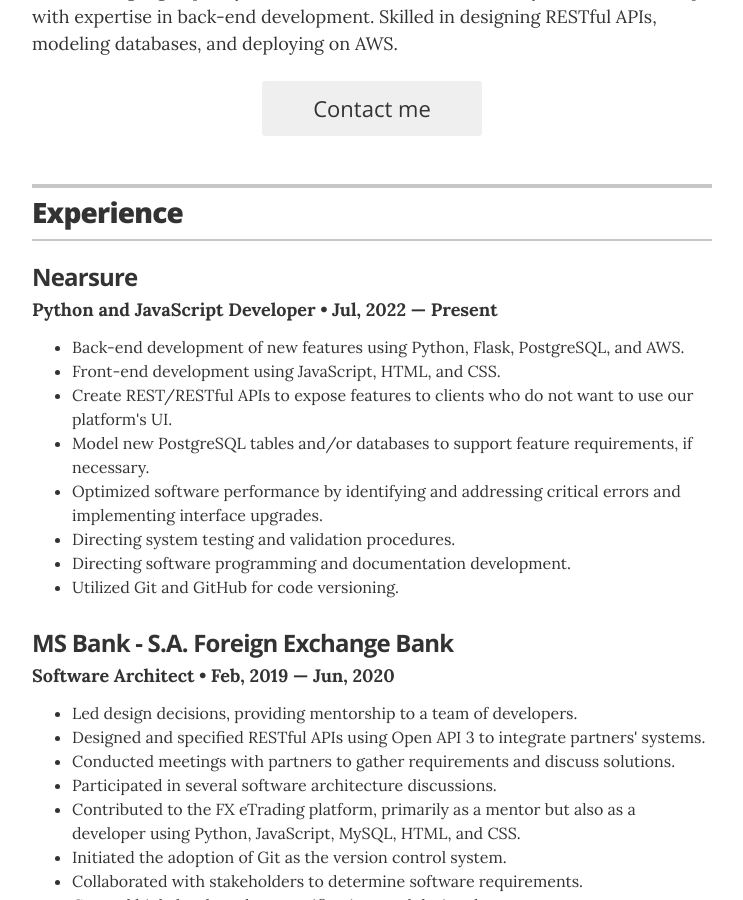
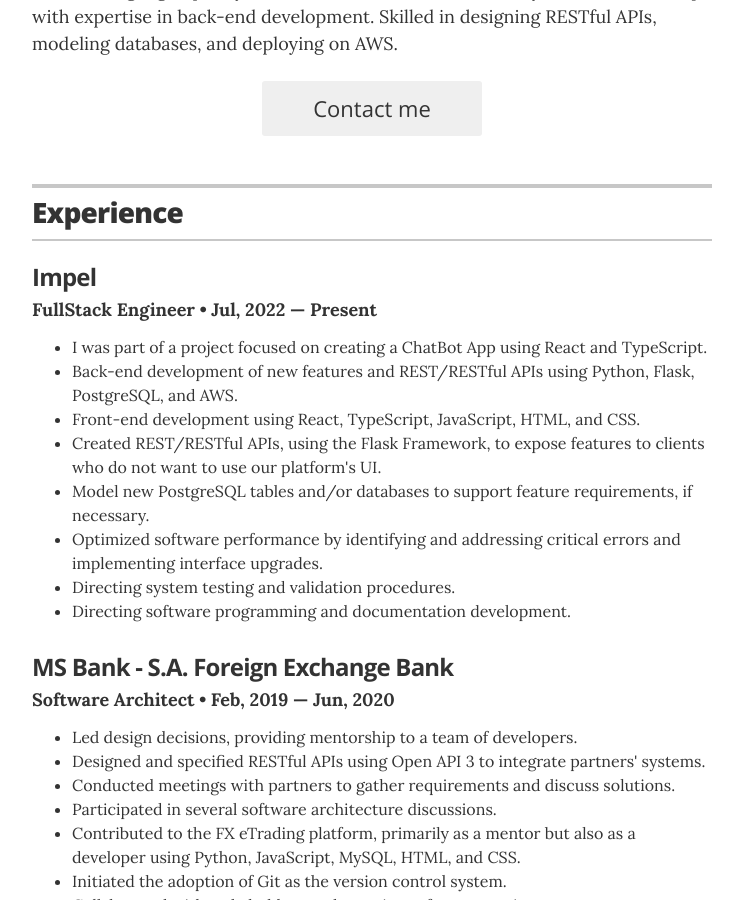
Before and after one commit to eduardomrocha/resume, a Jekyll site: the page built from index.html, in a window 1280 px wide and 900 px high, scrolled down 269 px. Shown: the whole window, without its empty margins (268-1011 px from the left). Built offline with Jekyll 4.4.1, drawn with Linux system fonts in a browser that asks for light colours; some of the changed text lies outside the part shown.

Commit message:
update experience

```diff
--- a/_data/experience.yml
+++ b/_data/experience.yml
@@ -1,22 +1,23 @@
 ---
 # Jobs
-# Semi Senior Python and JavaScript Developer
-- company: Nearsure
-  position: Python and JavaScript Developer
+- company: Impel
+  position: FullStack Engineer
   duration: Jul, 2022 &mdash; Present
   activities:
-    - activity: Back-end development of new features using Python, Flask,
-                PostgreSQL, and AWS.
-    - activity: Front-end development using JavaScript, HTML, and CSS.
-    - activity: Create REST/RESTful APIs to expose features to clients who do
-                not want to use our platform's UI.
+    - activity: I was part of a project focused on creating a ChatBot
+                App using React and TypeScript.
+    - activity: Back-end development of new features and REST/RESTful APIs using
+                Python, Flask, PostgreSQL, and AWS.
+    - activity: Front-end development using React, TypeScript, JavaScript, HTML,
+                and CSS.
+    - activity: Created REST/RESTful APIs, using the Flask Framework, to expose
+                features to clients who do not want to use our platform's UI.
     - activity: Model new PostgreSQL tables and/or databases to support feature
                 requirements, if necessary.
     - activity: Optimized software performance by identifying and addressing
                 critical errors and implementing interface upgrades.
     - activity: Directing system testing and validation procedures.
     - activity: Directing software programming and documentation development.
-    - activity: Utilized Git and GitHub for code versioning.
 
 # Software Architect
 - company: MS Bank - S.A. Foreign Exchange Bank
```
Also changed, not shown: _data/projects.yml (+0 -9 lines).
